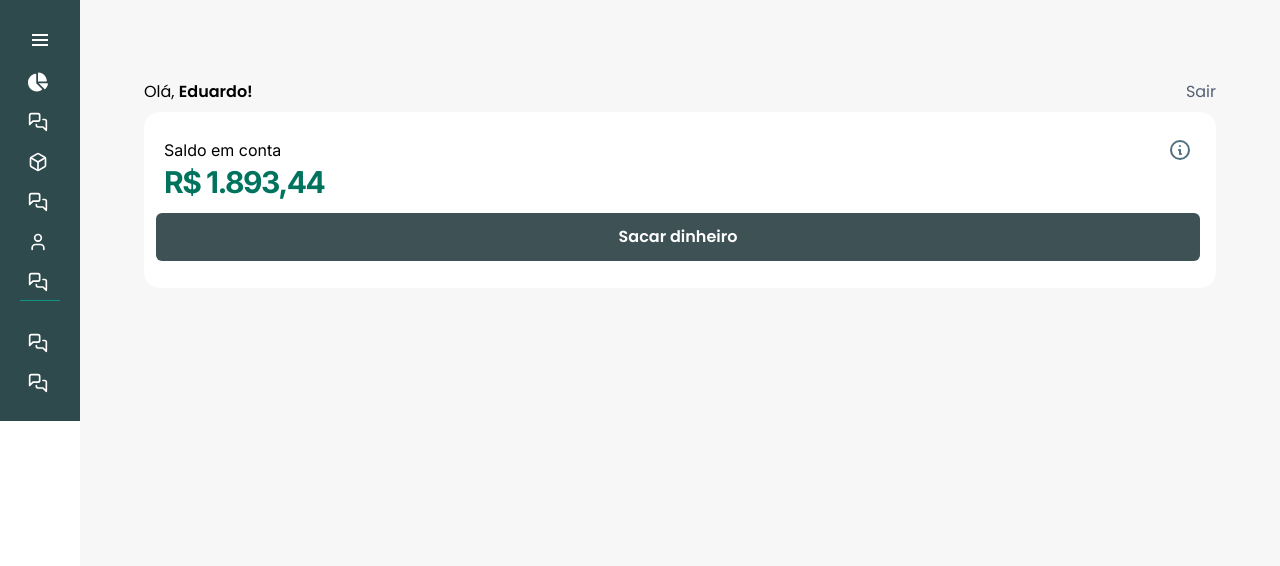
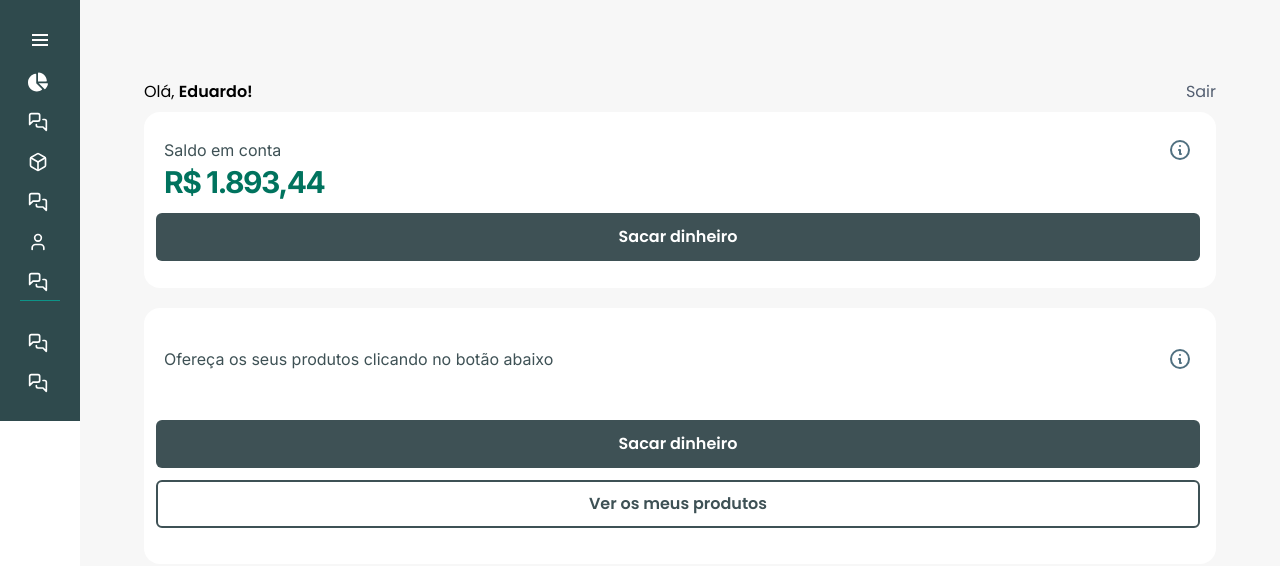
Before and after one commit to mb4ndeira/ecoo-apps, a Next.js app: page /produtor in a window 1280 px wide. Shown: the top 566 px of the page. Built offline with nearby package versions, Linux system fonts and the light colour scheme.

Commit message:
feat:add product menu component

```diff
--- a/src/app/produtor/page.tsx
+++ b/src/app/produtor/page.tsx
@@ -1,4 +1,5 @@
 import { AccountBalance } from "@/components/producer/AccountBalance";
+import { ProductMenu } from "@/components/producer/ProductMenu";
 
 export default function Home() {
   return (
@@ -10,6 +11,7 @@ export default function Home() {
         <button className="ml-auto font-poppins text-primary">Sair</button>
       </header>
       <AccountBalance />
+      <ProductMenu />
     </div>
   );
 }
--- a/src/components/producer/AccountBalance.tsx
+++ b/src/components/producer/AccountBalance.tsx
@@ -5,7 +5,7 @@ export function AccountBalance() {
     <div className="mt-2 w-full h-44 pl-3 pr-4 rounded-2xl bg-white flex flex-col justify-around">
       <div className="flex justify-between items-start px-2 mt-[20px]">
         <div className="flex flex-col gap-0.5">
-          <span font-inter>Saldo em conta</span>
+          <span className="font-inter text-[#3E5155]">Saldo em conta</span>
           <span className="text-3xl font-inter font-bold tracking-tighter text-[#00735E]">
             R$ 1.893,44
           </span>
--- /dev/null
+++ b/src/components/producer/ProductMenu.tsx
@@ -0,0 +1,24 @@
+import { HiOutlineInformationCircle } from "react-icons/hi";
+
+export function ProductMenu() {
+  return (
+    <div className="mt-5 w-full h-64 pl-3 pr-4 rounded-2xl bg-white flex flex-col justify-around gap-4">
+      <div className="flex justify-between items-start px-2 mt-[23px]">
+        <span className="font-inter text-[#3E5155]">
+          Ofereça os seus produtos clicando no botão abaixo
+        </span>
+        <button>
+          <HiOutlineInformationCircle className="text-[24px] text-slate-blue" />
+        </button>
+      </div>
+      <div className="">
+        <button className="w-full bg-[#3E5155] rounded-md h-12 mb-[12px] text-white font-bold font-poppins">
+          Sacar dinheiro
+        </button>
+        <button className="w-full bg-transparent rounded-md h-12 mb-[20px] text-[#3E5155] border-2 border-[#3E5155] font-bold font-poppins">
+          Ver os meus produtos
+        </button>
+      </div>
+    </div>
+  );
+}
```
